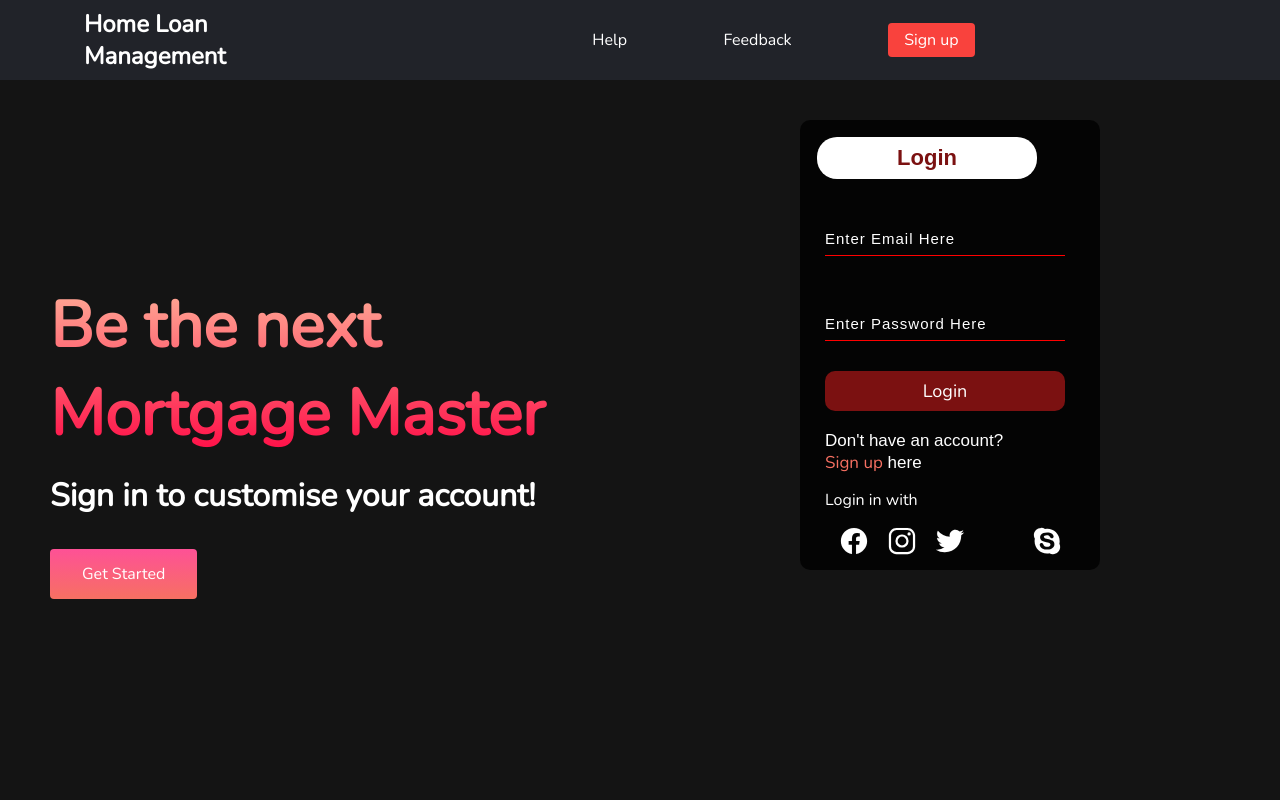
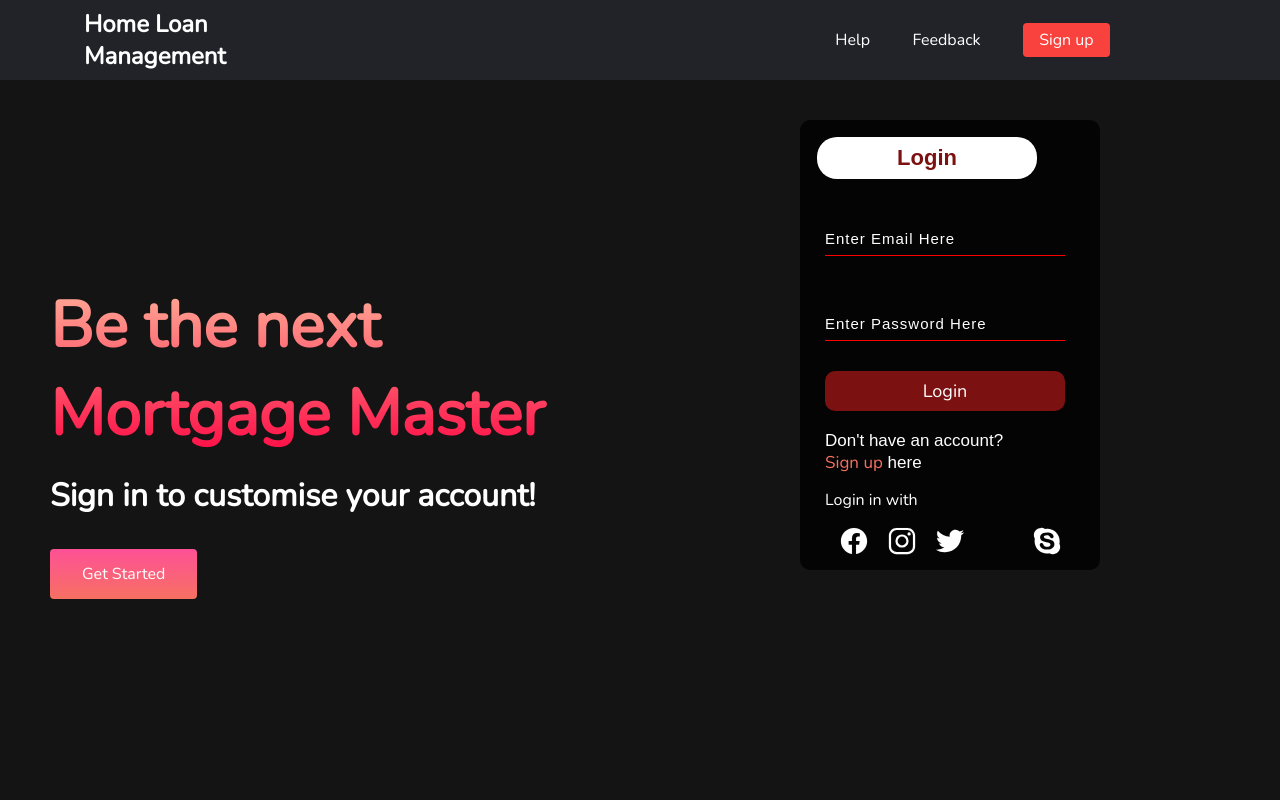
Before and after one commit to TanviSom/hlms-project, a Flask app: page / in a window 1280 px wide. Run offline with Flask 3, Linux system fonts and the light colour scheme; some libraries are stand-ins or nearby versions.

Commit message:
fixing minor bugs

```diff
--- a/static/css/index.css
+++ b/static/css/index.css
@@ -23,7 +23,7 @@
 
 .navbar {
     display: grid;
-    grid-template-columns: 0.2fr auto 1fr;
+    grid-template-columns: 0.2fr auto auto;
     align-items: center;
     height: 80px;
     width: 90%;
```
